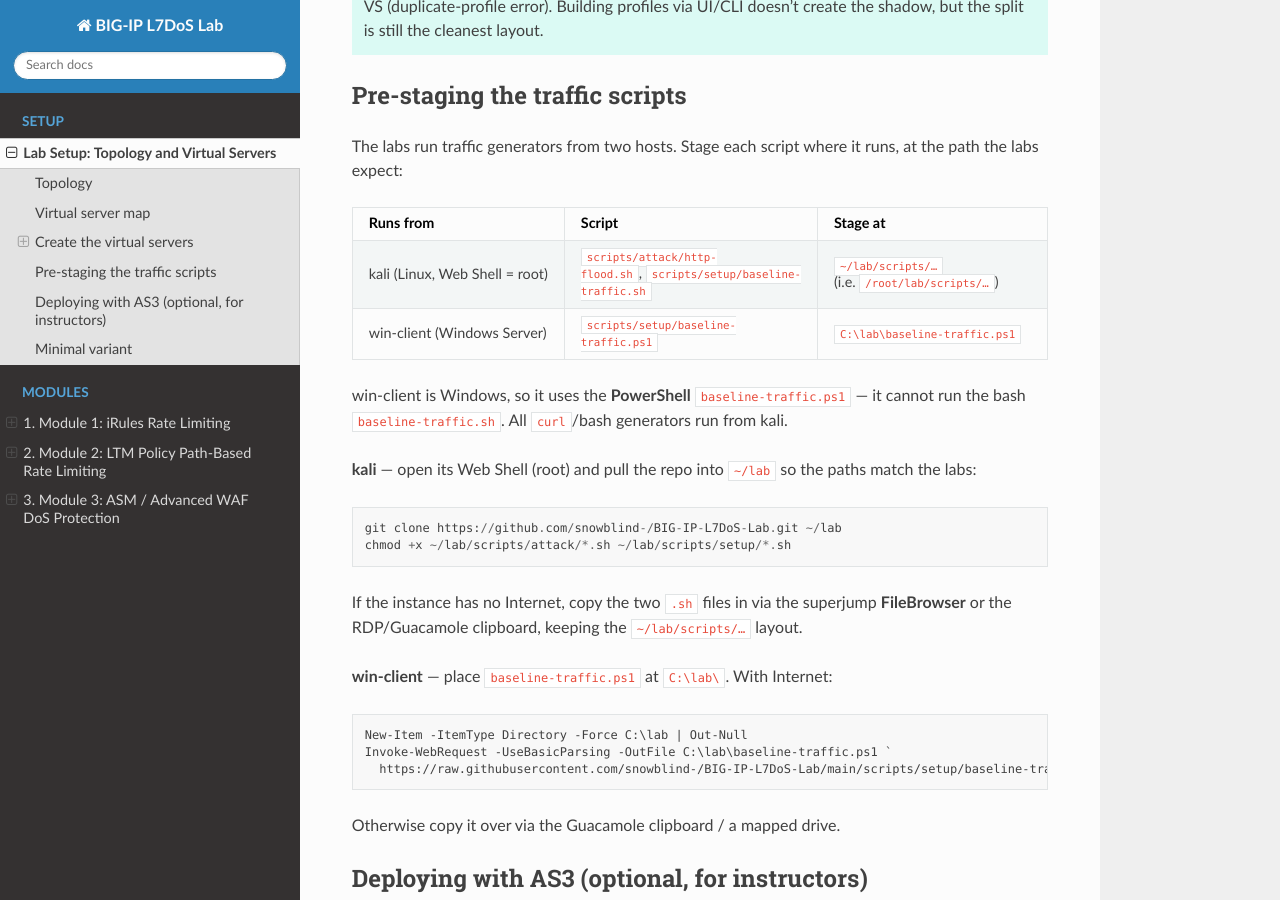
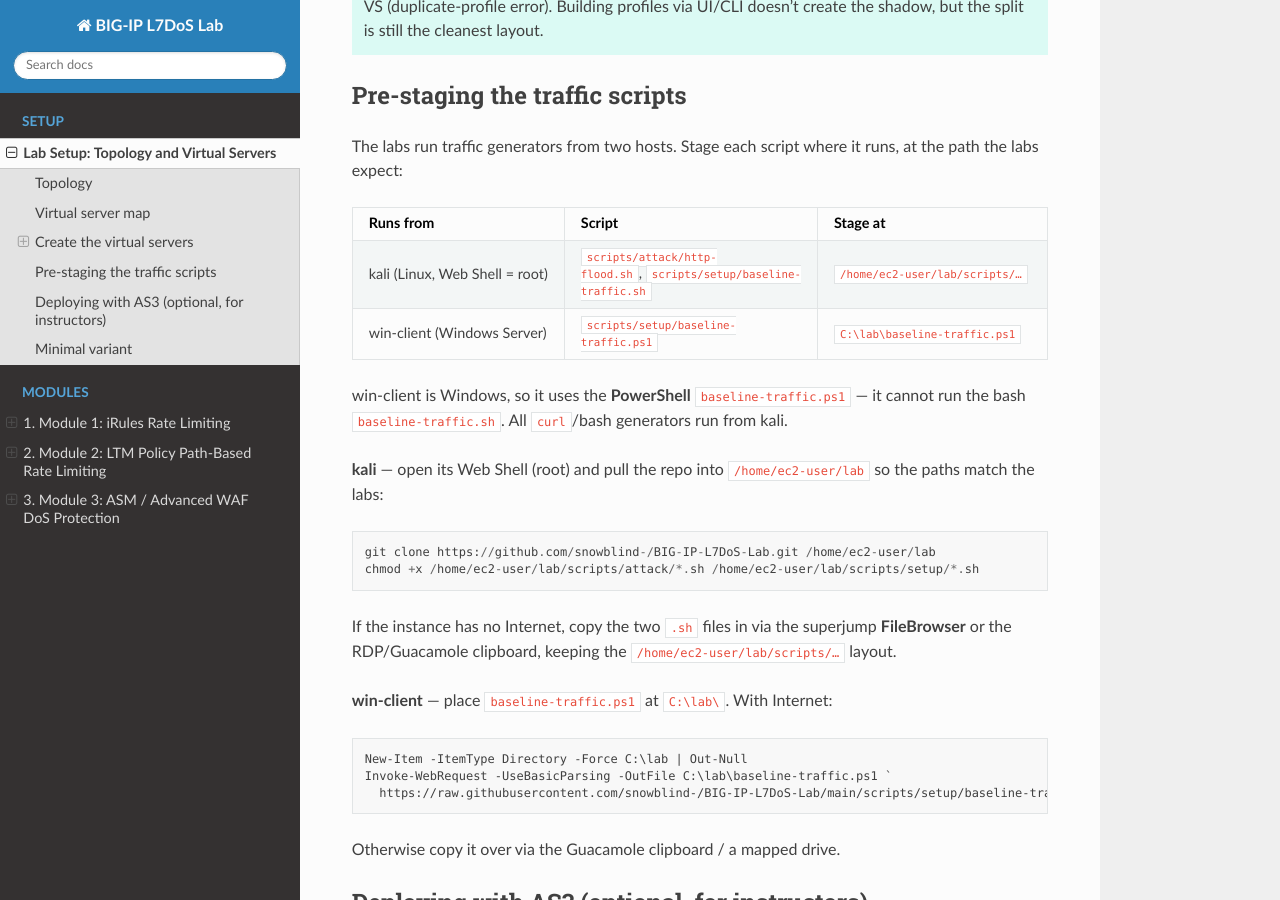
Before and after one commit to snowblind-/BIG-IP-L7DoS-Lab, a Sphinx documentation site: the page built from docs/setup/lab-topology.rst, in a window 1280 px wide and 900 px high, scrolled down 2960 px. Built offline with Sphinx 7.4.7 and the Read the Docs theme 3.1.0, drawn with Linux system fonts in a browser that asks for light colours.

Commit message:
Repoint lab scripts to /home/ec2-user/lab (repo cloned there)
The repo is cloned to /home/ec2-user/lab on kali (grouped with the vendor demo
scripts), so update every script path in the docs from ~/lab/scripts/... to
/home/ec2-user/lab/scripts/... (Labs 4/5, Module 1 Lab 5, and the pre-staging
section incl. the git clone target and chmod).

```diff
--- a/docs/module1-irules/lab5/lab5-custom-signature.rst
+++ b/docs/module1-irules/lab5/lab5-custom-signature.rst
@@ -139,7 +139,7 @@
 You can also drive the existing flood script (which does **not** send the
 headers) and watch it collapse to the cap::
 
-   bash ~/lab/scripts/attack/http-flood.sh http://10.1.10.55 30 50
+   bash /home/ec2-user/lab/scripts/attack/http-flood.sh http://10.1.10.55 30 50
 
 Task 5: Demonstrate effectiveness under load
 ---------------------------------------------
--- a/docs/module3-asm-waf/lab4/lab4-stress-based.rst
+++ b/docs/module3-asm-waf/lab4/lab4-stress-based.rst
@@ -66,7 +66,7 @@
 #. **(kali)** Run the baseline traffic script to allow BIG-IP to learn normal
    server response times::
 
-      bash ~/lab/scripts/setup/baseline-traffic.sh http://10.1.10.63 300
+      bash /home/ec2-user/lab/scripts/setup/baseline-traffic.sh http://10.1.10.63 300
 
    Allow this to run for at least 5 minutes.
 
@@ -93,7 +93,7 @@
 
 #. From the attack client, generate a high-concurrency load::
 
-      bash ~/lab/scripts/attack/http-flood.sh http://10.1.10.63 60 80
+      bash /home/ec2-user/lab/scripts/attack/http-flood.sh http://10.1.10.63 60 80
 
 #. Observe in **Security > DoS Protection > DoS Overview**:
 
--- a/docs/module3-asm-waf/lab5/lab5-persistent-signatures.rst
+++ b/docs/module3-asm-waf/lab5/lab5-persistent-signatures.rst
@@ -158,7 +158,7 @@
 
 #. Run the behavioral attack from Lab 2 so BADoS generates dynamic signatures::
 
-      bash ~/lab/scripts/attack/http-flood.sh http://10.1.10.63 60 100
+      bash /home/ec2-user/lab/scripts/attack/http-flood.sh http://10.1.10.63 60 100
 
 #. On the **Dynamic** tab, review the generated signatures (each expands to show
    its predicate list). Pick an effective one, select it, and click **Make
--- a/docs/setup/lab-topology.rst
+++ b/docs/setup/lab-topology.rst
@@ -179,7 +179,7 @@
    * - kali (Linux, Web Shell = root)
      - ``scripts/attack/http-flood.sh``,
        ``scripts/setup/baseline-traffic.sh``
-     - ``~/lab/scripts/…`` (i.e. ``/root/lab/scripts/…``)
+     - ``/home/ec2-user/lab/scripts/…``
    * - win-client (Windows Server)
      - ``scripts/setup/baseline-traffic.ps1``
      - ``C:\lab\baseline-traffic.ps1``
@@ -188,14 +188,14 @@
 cannot run the bash ``baseline-traffic.sh``. All ``curl``/bash generators run from
 kali.
 
-**kali** — open its Web Shell (root) and pull the repo into ``~/lab`` so the paths
+**kali** — open its Web Shell (root) and pull the repo into ``/home/ec2-user/lab`` so the paths
 match the labs::
 
-   git clone https://github.com/snowblind-/BIG-IP-L7DoS-Lab.git ~/lab
-   chmod +x ~/lab/scripts/attack/*.sh ~/lab/scripts/setup/*.sh
+   git clone https://github.com/snowblind-/BIG-IP-L7DoS-Lab.git /home/ec2-user/lab
+   chmod +x /home/ec2-user/lab/scripts/attack/*.sh /home/ec2-user/lab/scripts/setup/*.sh
 
 If the instance has no Internet, copy the two ``.sh`` files in via the superjump
-**FileBrowser** or the RDP/Guacamole clipboard, keeping the ``~/lab/scripts/…``
+**FileBrowser** or the RDP/Guacamole clipboard, keeping the ``/home/ec2-user/lab/scripts/…``
 layout.
 
 **win-client** — place ``baseline-traffic.ps1`` at ``C:\lab\``. With Internet::
```
